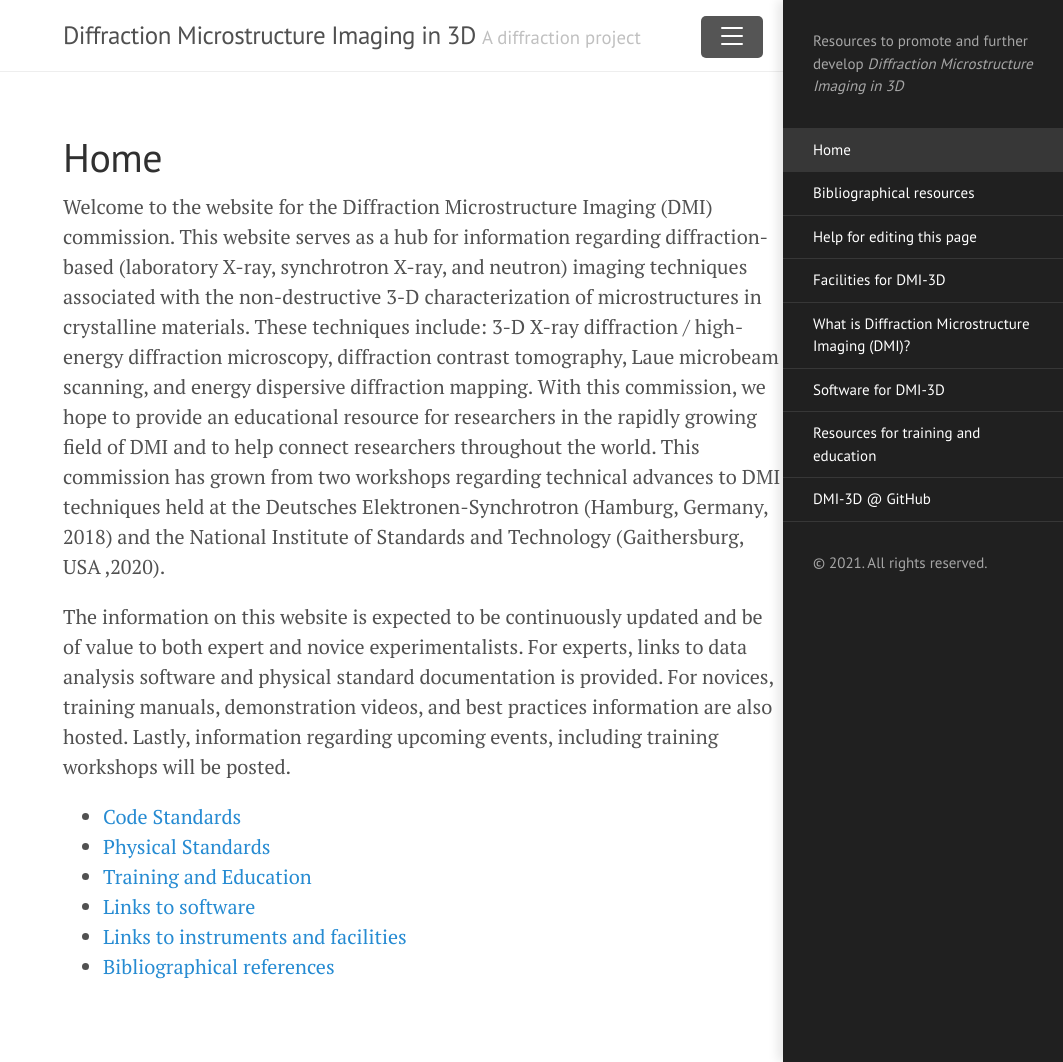
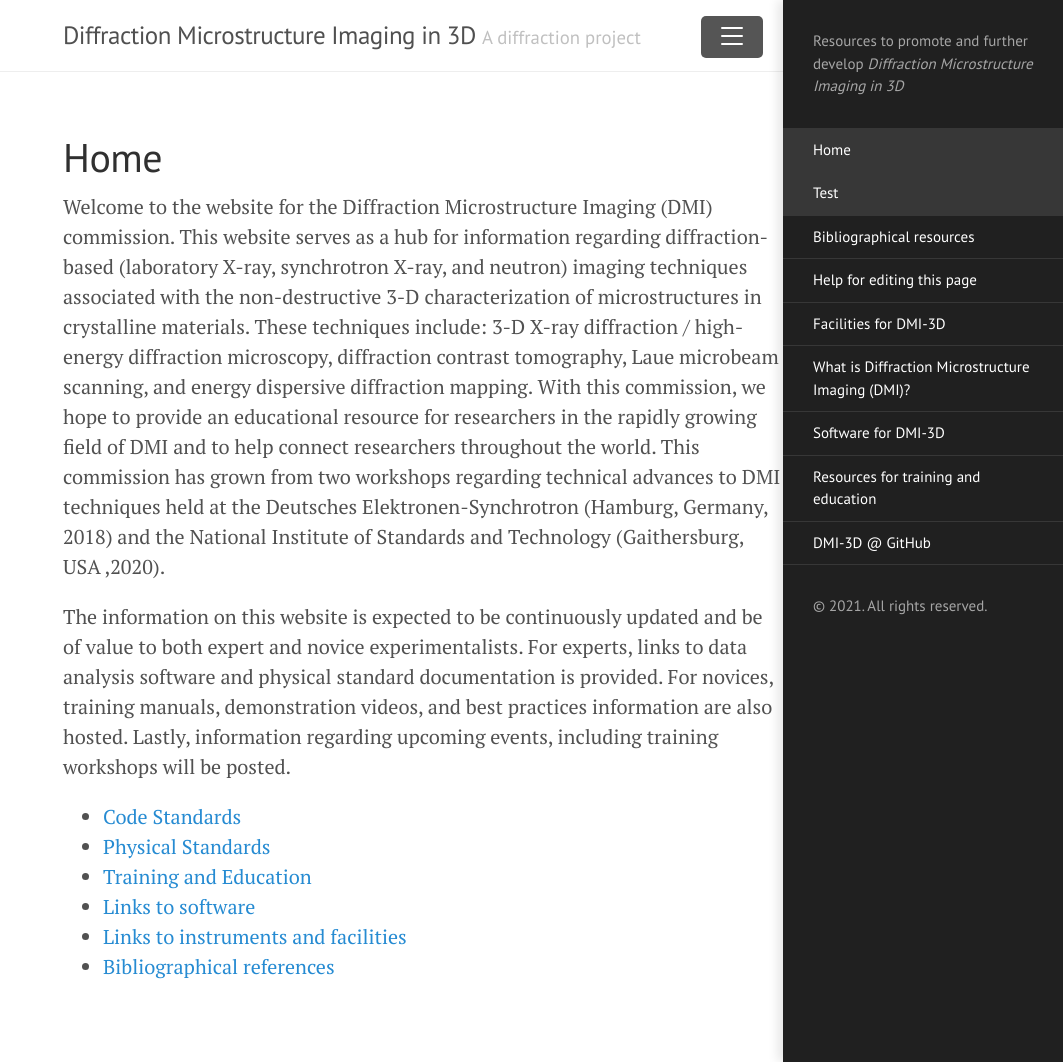
Before and after one commit to dmi-3D/dmi-3D.github.io, a Jekyll site: the page built from index.md, in a window 1280 px wide and 1062 px high. Shown: the whole window, without its empty margins (217-1280 px from the left). Built offline with Jekyll 4.4.1, drawn with Linux system fonts in a browser that asks for light colours.

Commit message:
Update sidebar.html
Testing sidebar updates

```diff
--- a/_includes/sidebar.html
+++ b/_includes/sidebar.html
@@ -10,6 +10,7 @@
 
   <nav class="sidebar-nav">
     <a class="sidebar-nav-item{% if page.title == 'Home' %} active{% endif %}" href="{{ '/' | absolute_url }}">Home</a>
+    <a class="sidebar-nav-item{% if page.title == 'Home' %} active{% endif %}" href="{{ '/intro' | absolute_url }}">Test</a>
 
     {% comment %}
       The code below dynamically generates a sidebar nav of pages with
```
